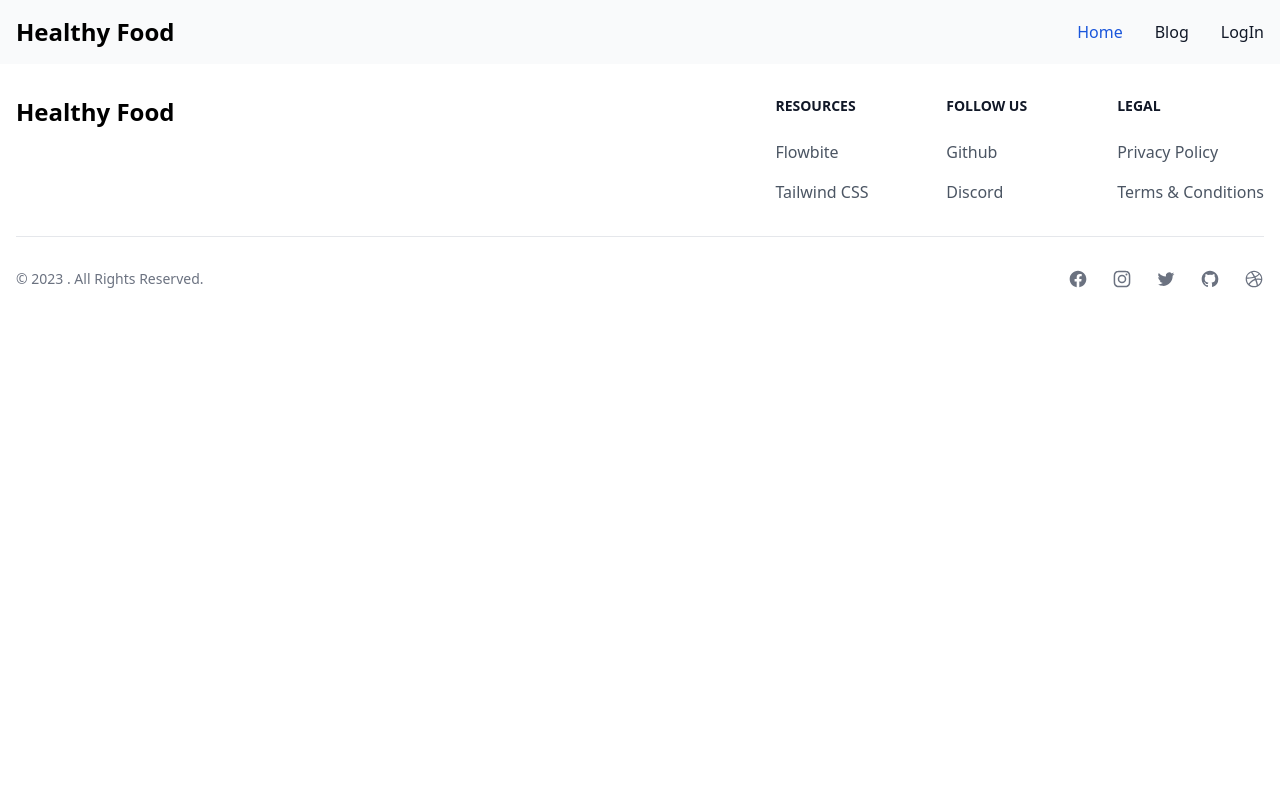
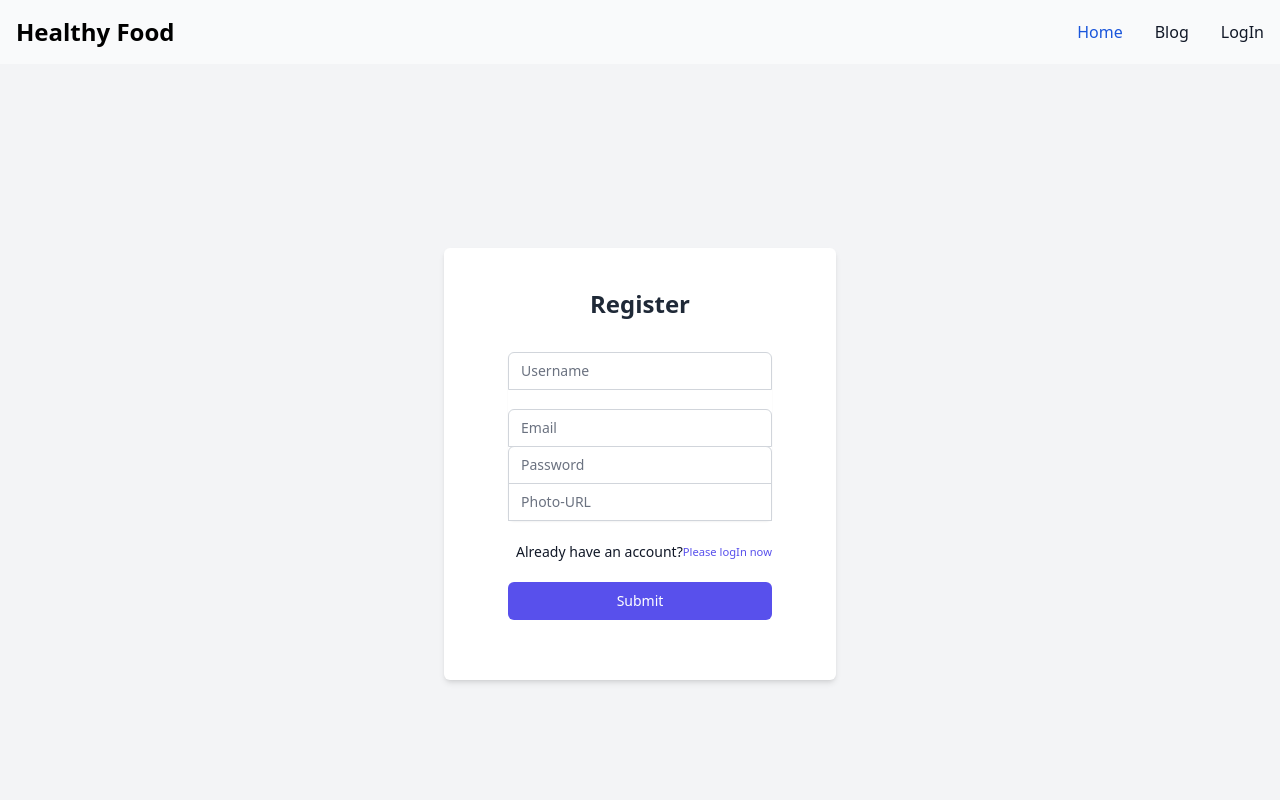
Before and after one commit to Yeasin1020/Healthy-food-client, a React (Vite) app: page /register in a window 1280 px wide. Shown: the top 800 px of the page. Built offline with nearby package versions, Linux system fonts and the light colour scheme.

Commit message:
registration page

```diff
--- a/src/Registration/Registration.jsx
+++ b/src/Registration/Registration.jsx
@@ -4,7 +4,106 @@ import { Link } from 'react-router-dom';
 const Registration = () => {
 	return (
 		<div>
+			 <form className="bg-gray-100 flex items-center justify-center h-screen">
+        <div className="max-w-sm mx-auto bg-white rounded-md shadow-md overflow-hidden md:max-w-md">
+          <div className="px-16 py-10">
+            <h2 className="text-2xl font-bold text-gray-800 text-center">Register</h2>
+            <form className="mt-8 space-y-6" action="#" method="POST" />
+            <input type="hidden" name="remember" value="true" />
+            <div className="rounded-md shadow-sm -space-y-px">
+              <div className=" mb-5">
+                <label for="username" className="sr-only">
+                  Username
+                </label>
+                <input
+                  id="username"
+                  name="name"
+                  type="text"
+                  required
+                  className="appearance-none rounded-none relative block w-full px-3 py-2 border border-gray-300 placeholder-gray-500 text-gray-900 rounded-t-md focus:outline-none focus:ring-indigo-500 focus:border-indigo-500 focus:z-10 sm:text-sm"
+                  placeholder="Username"
+                />
+              </div>
+              <div className=" mb-5">
+                <label for="email" className="sr-only">
+                  Email
+                </label>
+                <input
+                  id="email"
+                  name="email"
+                  type="email"
+                  required
+                  className="appearance-none rounded-none relative block w-full px-3 py-2 border border-gray-300 placeholder-gray-500 text-gray-900 rounded-t-md focus:outline-none focus:ring-indigo-500 focus:border-indigo-500 focus:z-10 sm:text-sm"
+                  placeholder="Email"
+                />
+              </div>
+              <div className=" mb-5">
+                <label for="password" className="sr-only">
+                  Password
+                </label>
+                <input
+                  id="password"
+                  name="password"
+                  type="password"
+                  required
+                  className="appearance-none rounded-none relative block w-full px-3 py-2 border border-gray-300 placeholder-gray-500 text-gray-900 rounded-t-md focus:outline-none focus:ring-indigo-500 focus:border-indigo-500 focus:z-10 sm:text-sm"
+                  placeholder="Password"
+                />
+              </div>
+              <div>
+                <label for="photo-url" className="sr-only">
+                  Photo-URL
+                </label>
+                <div className="mb-5">
+                  <input
+                    id="text"
+                    name="photo"
+                    type="url"
+                    required
+                    className="appearance-none rounded-none relative block w-full px-3 py-2 border border-gray-300 placeholder-gray-500 text-gray-900 focus:outline-none focus:ring-indigo-500 focus:border-indigo-500 focus:z-10 sm:text-sm"
+                    placeholder="Photo-URL"
+                  />
+                </div>
+              </div>
+            </div>
 
+            <div className="flex items-center justify-between mb-5">
+              <div className="flex items-center">
+                <label
+                  for="remember_me"
+                  className="ml-2 block text-sm text-gray-900"
+                >
+                  Already have an account?
+                </label>
+              </div>
+
+              <div className="text-sm">
+                <small className="font-medium text-indigo-600 hover:text-indigo-500"><Link to='/login'>Please logIn now</Link></small>
+
+
+
+              </div>
+            </div>
+
+            <div>
+              <button
+                type="submit"
+                className="group relative w-full flex justify-center py-2 px-4 border border-transparent text-sm font-medium rounded-md text-white bg-indigo-600 hover:bg-indigo-700 focus:outline-none focus:ring-2 focus:ring-offset-2 focus:ring-indigo-500"
+              >
+                Submit
+              </button>
+              <span className="absolute left-0 inset-y-0 flex items-center pl-3" />
+              <svg
+                className="h-5 w-5 text-indigo-500 group-hover:text-indigo-400"
+                xmlns="http://www.w3.org/2000/svg"
+                viewBox="0 0 20 20"
+                fill="currentColor"
+                aria-hidden="true"
+              />
+            </div>
+          </div>
+        </div>
+      </form>
 
 		</div>
 	);
```
